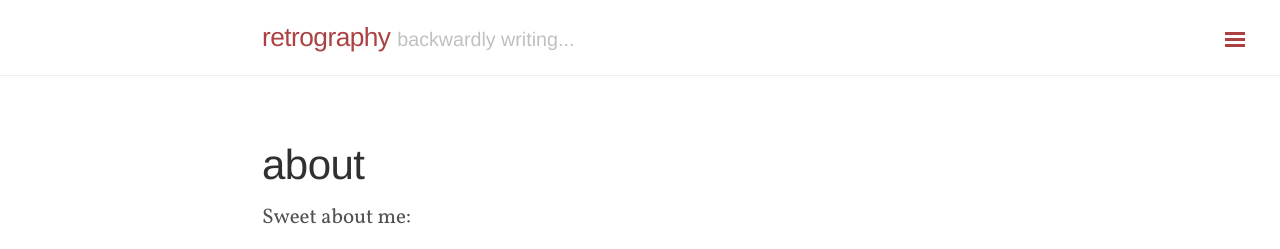
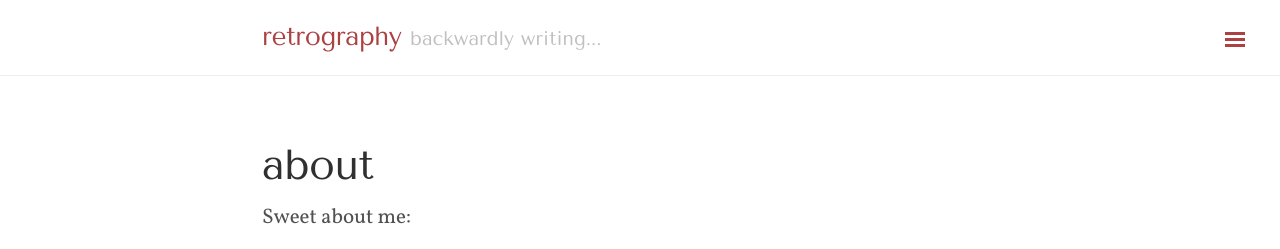
Before and after one commit to retrography/retrography.github.io, a Jekyll site: the page built from about.markdown, in a window 1280 px wide. Shown: the top 249 px of the page. Built offline with Jekyll 4.4.1, drawn with Linux system fonts in a browser that asks for light colours; some web fonts are replaced; Markdown is read by kramdown in place of the engine named in the settings.

Commit message:
tenor sans css

```diff
--- a/public/css/lanyon.css
+++ b/public/css/lanyon.css
@@ -81,12 +81,12 @@
 
 @font-face {
     font-family: 'Tenor Sans';
-    src: url('tenorsans-regular-webfont.eot');
-    src: url('tenorsans-regular-webfont.eot?#iefix') format('embedded-opentype'),
-         url('tenorsans-regular-webfont.woff2') format('woff2'),
-         url('tenorsans-regular-webfont.woff') format('woff'),
-         url('tenorsans-regular-webfont.ttf') format('truetype'),
-         url('tenorsans-regular-webfont.svg#tenor_sansregular') format('svg');
+    src: url('/public/font/tenorsans-regular-webfont.eot');
+    src: url('/public/font/tenorsans-regular-webfont.eot?#iefix') format('embedded-opentype'),
+         url('/public/font/tenorsans-regular-webfont.woff2') format('woff2'),
+         url('/public/font/tenorsans-regular-webfont.woff') format('woff'),
+         url('/public/font/tenorsans-regular-webfont.ttf') format('truetype'),
+         url('/public/font/tenorsans-regular-webfont.svg#tenor_sansregular') format('svg');
     font-weight: normal;
     font-style: normal;
 }
```
Also changed, not shown: public/css/._lanyon.css.
